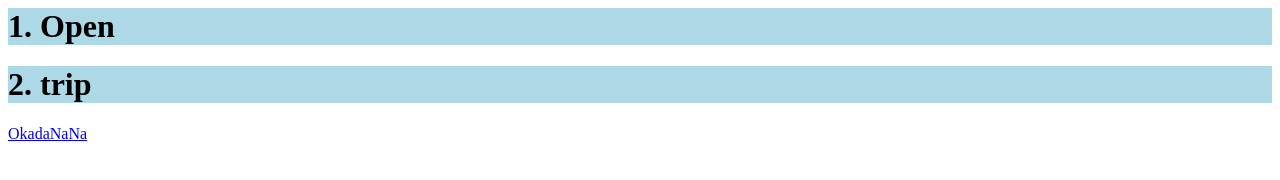
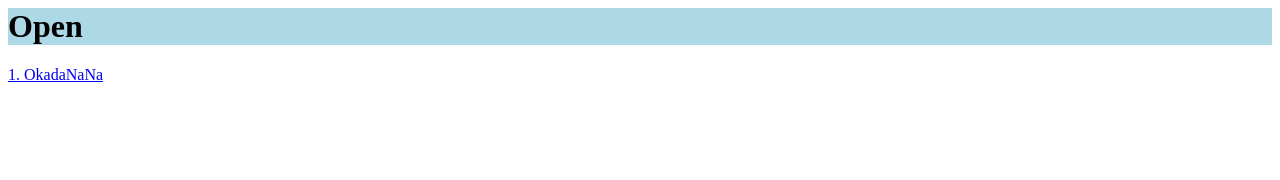
Before and after one commit to Leeyeonkyung/Leeyeonkyung.github.io, a plain HTML site: page index.html in a window 1280 px wide. Drawn offline with Linux system fonts and the light colour scheme.

Commit message:
Update index.html

```diff
--- a/index.html
+++ b/index.html
@@ -7,8 +7,8 @@
     </style>
 </head>
 <body>
-  <h1> 1. Open </h1>
-  <h1> 2. trip </h1>
-<a href="okadanana.html">OkadaNaNa</a>
+  <h1> Open </h1>
+<a href="okadanana.html">1. OkadaNaNa</a>
+
 </body>
 </html>
```
